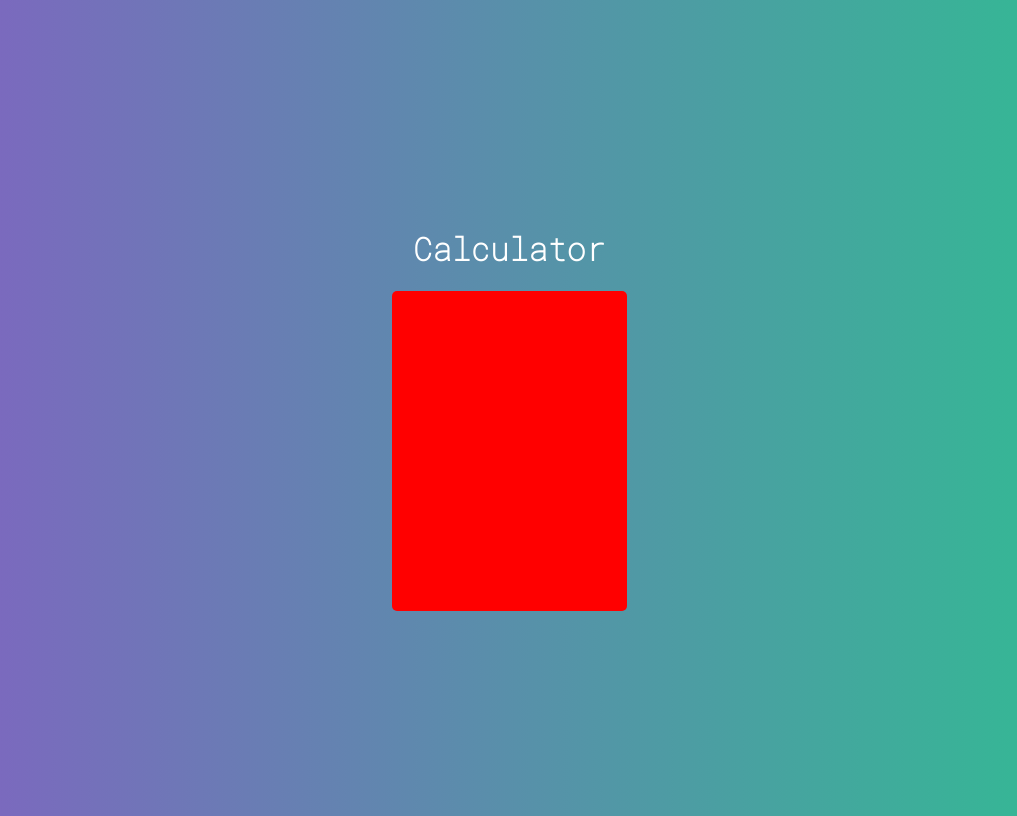
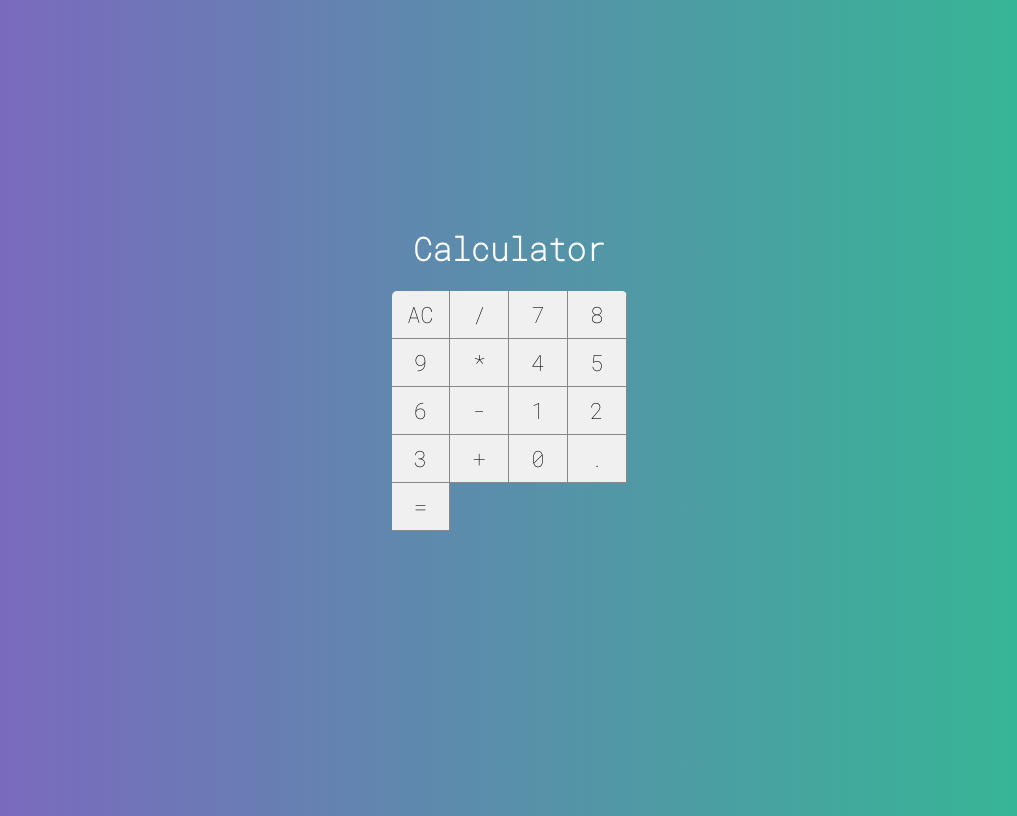
Before and after one commit to Manjor/cursoReact, a React (Create React App) app in the folder project_calculator/: page / in a window 1280 px wide. Shown: the whole page, without its empty margins (131-1148 px from the left). Built offline with nearby package versions, Linux system fonts and the light colour scheme.

Commit message:
Component Button #1

```diff
--- /dev/null
+++ b/project_calculator/src/components/Button.css
@@ -0,0 +1,14 @@
+/*Style of button*/
+:root{
+    --bg-button: #f0f0f0;
+    --border-button: solid 1px #888;
+}
+
+.button{
+    font-size: 1.4em;
+    background-color: var(--bg-button);
+    border: none;
+    border-right: var(--border-button);
+    border-bottom: var(--border-button);
+    outline: none;
+}
--- /dev/null
+++ b/project_calculator/src/components/Button.jsx
@@ -0,0 +1,5 @@
+import React from 'react'
+import './Button.css'
+
+export default props =>
+    <button className='button'>{props.label}</button>
--- a/project_calculator/src/main/Calculator.css
+++ b/project_calculator/src/main/Calculator.css
@@ -5,5 +5,8 @@
     width: 235px;
     border-radius: 5px;
     overflow: hidden;
-    background-color: red;
+
+    display: grid;
+    grid-template-columns: repeat(4,25%);
+    grid-template-rows: 48px 48px 48px 48px 48px;
 }
--- a/project_calculator/src/main/Calculator.jsx
+++ b/project_calculator/src/main/Calculator.jsx
@@ -2,6 +2,7 @@
 //imports
 import React,{Component} from 'react'
 import './Calculator.css'
+import Button from '../components/Button'
 
 //Criate class Calcultator in default export
 export default class Calculator extends Component{
@@ -12,6 +13,23 @@ export default class Calculator extends Component{
         return (
             //In JSX use className nothing class
             <div className='calculator'>
+                <Button label='AC' />
+                <Button label='/' />
+                <Button label='7' />
+                <Button label='8' />
+                <Button label='9' />
+                <Button label='*' />
+                <Button label='4' />
+                <Button label='5' />
+                <Button label='6' />
+                <Button label='-' />
+                <Button label='1' />
+                <Button label='2' />
+                <Button label='3' />
+                <Button label='+' />
+                <Button label='0' />
+                <Button label='.' />
+                <Button label='=' />
 
             </div>
         )
```
